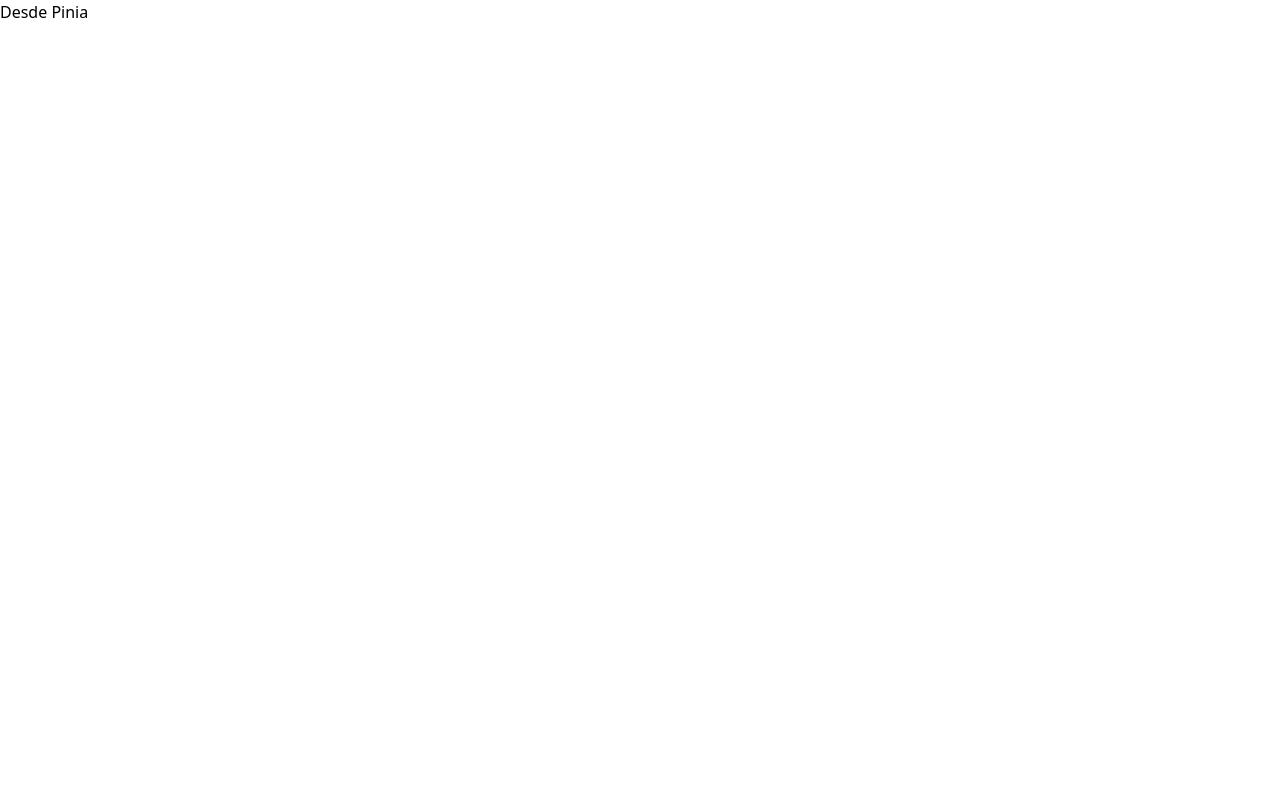
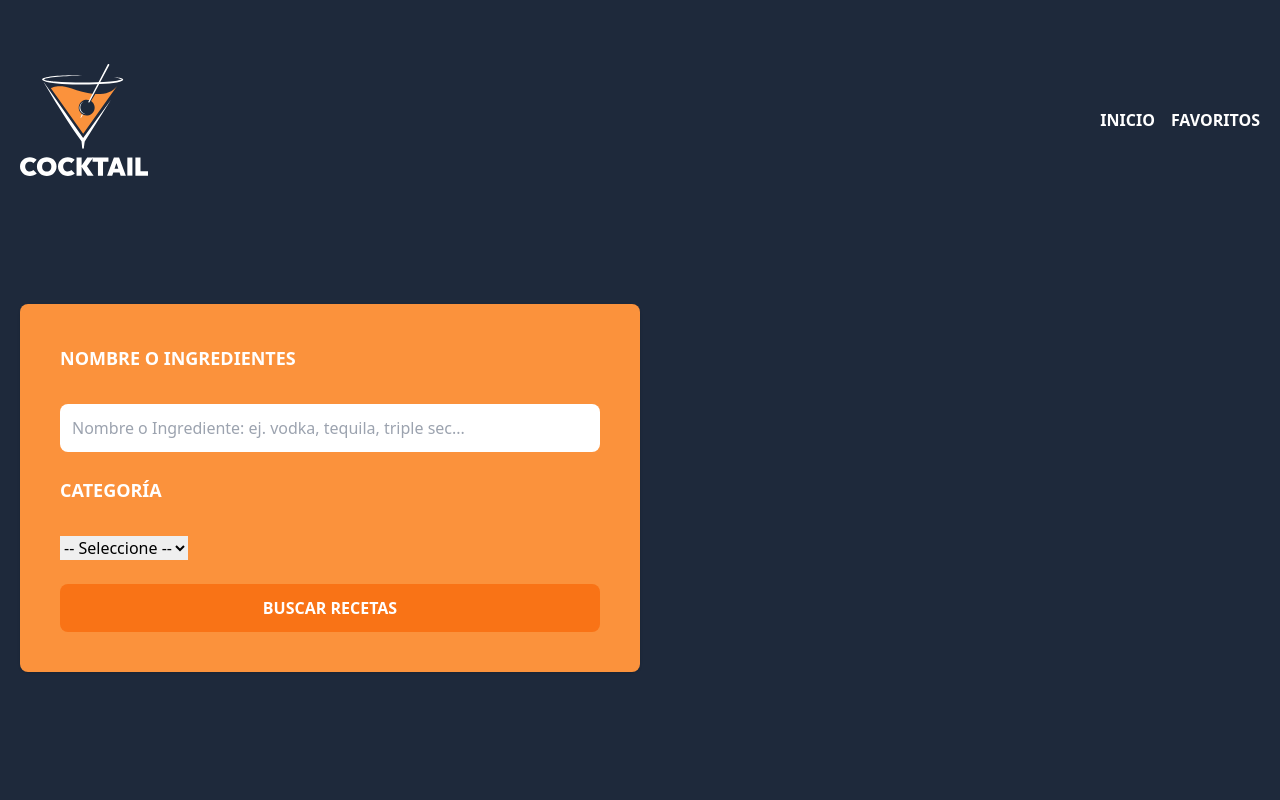
Before and after one commit to csena72/bebidas-vue, a Vue app: page /favoritos in a window 1280 px wide. Before the commit this address had no page. Shown: the top 800 px of the page. Built offline with nearby package versions, Linux system fonts and the light colour scheme.

Commit message:
Agrego l&f

```diff
--- a/src/App.vue
+++ b/src/App.vue
@@ -1,11 +1,15 @@
 <script setup>
+import { RouterView } from 'vue-router'
+import Header from './components/Header.vue'
 
 </script>
 
 <template>
-<h1>Desde Pinia</h1>
+
+  <Header />
+
+  <RouterView />
+
+  <main class="container mx-auto mt-10"></main>
+
 </template>
-
-<style scoped>
-
-</style>
--- /dev/null
+++ b/src/components/Header.vue
@@ -0,0 +1,86 @@
+<script setup>
+import { RouterLink } from 'vue-router'
+
+</script>
+
+<template>
+    <header
+        class="bg-slate-800"
+    >
+        <div class="mx-auto container px-5 py-16">
+            <div class="flex items-center justify-between">
+                <div>
+                    <RouterLink
+                        :to="{name: 'inicio'}"
+                    >
+                        <img class="w-32" src="/img/logo.svg" alt="logotipo" />
+                    </RouterLink>
+                </div>
+
+                <nav class="flex gap-4">
+                    <RouterLink
+                        :to="{name: 'inicio'}"
+                        class="text-white uppercase font-bold"
+                        active-class="text-orange-500"
+                    >
+                        Inicio
+                    </RouterLink>
+
+                    <RouterLink
+                        :to="{name: 'favoritos'}"
+                        class="text-white uppercase font-bold"
+                        active-class="text-orange-500"
+                    >
+                        Favoritos
+                    </RouterLink>
+                </nav>
+            </div>
+
+            <form
+                class="md:w-1/2 2xl:w1/3 bg-orange-400 my-32 p-10 rounded-lg shadow space-y-6"
+
+            >
+
+                <div class="space-y-8">
+                    <label
+                        for="ingrediente"
+                        class="block text-white uppercase font-extrabold text-lg"
+                    >
+                        Nombre o Ingredientes
+                    </label>
+                    <input
+                        id="ingrediente"
+                        type="text"
+                        class="p-3 w-full rounded-lg focus:outline-none"
+                        placeholder="Nombre o Ingrediente: ej. vodka, tequila, triple sec..."
+                    >
+                </div>
+
+                <div class="space-y-8">
+                    <label
+                        for="categoria"
+                        class="block text-white uppercase font-extrabold text-lg"
+                    >
+                        Categoría
+                    </label>
+                    <select
+                        id="categoria"
+                        type="text"
+                    >
+                        <option
+                            value=""
+                            selected
+                        >
+                            -- Seleccione --
+                        </option>
+                    </select>
+                </div>
+                <input
+                    type="submit"
+                    class="w-full bg-orange-500 text-white p-3 rounded-lg uppercase font-bold cursor-pointer hover:bg-orange-700"
+                    value="Buscar Recetas"
+                >
+            </form>
+        </div>
+    </header>
+</template>
--- a/src/router/index.js
+++ b/src/router/index.js
@@ -1,10 +1,21 @@
 import { createRouter, createWebHistory } from 'vue-router'
+import InicioView from '../views/InicioView.vue'
 
 
 const router = createRouter({
   history: createWebHistory(import.meta.env.BASE_URL),
   routes: [
 
+    {
+      path: '/',
+      name: 'inicio',
+      component: InicioView
+    },
+    {
+      path: '/favoritos',
+      name: 'favoritos',
+      component: () => import('../views/FavoritosView.vue')
+    },
   ]
 })
 
--- /dev/null
+++ b/src/views/FavoritosView.vue
@@ -0,0 +1,7 @@
+<script setup>
+
+</script>
+
+<template>
+    <h1 class="text-6xl font-extrabold">Favoritos</h1>
+</template>
--- /dev/null
+++ b/src/views/InicioView.vue
@@ -0,0 +1,8 @@
+<script setup>
+
+</script>
+
+<template>
+    <h1 class="text-6xl font-extrabold">Recetas</h1>
+
+</template>
```
Also changed, not shown: public/img/bg.jpg (added), public/img/logo.svg (added).
